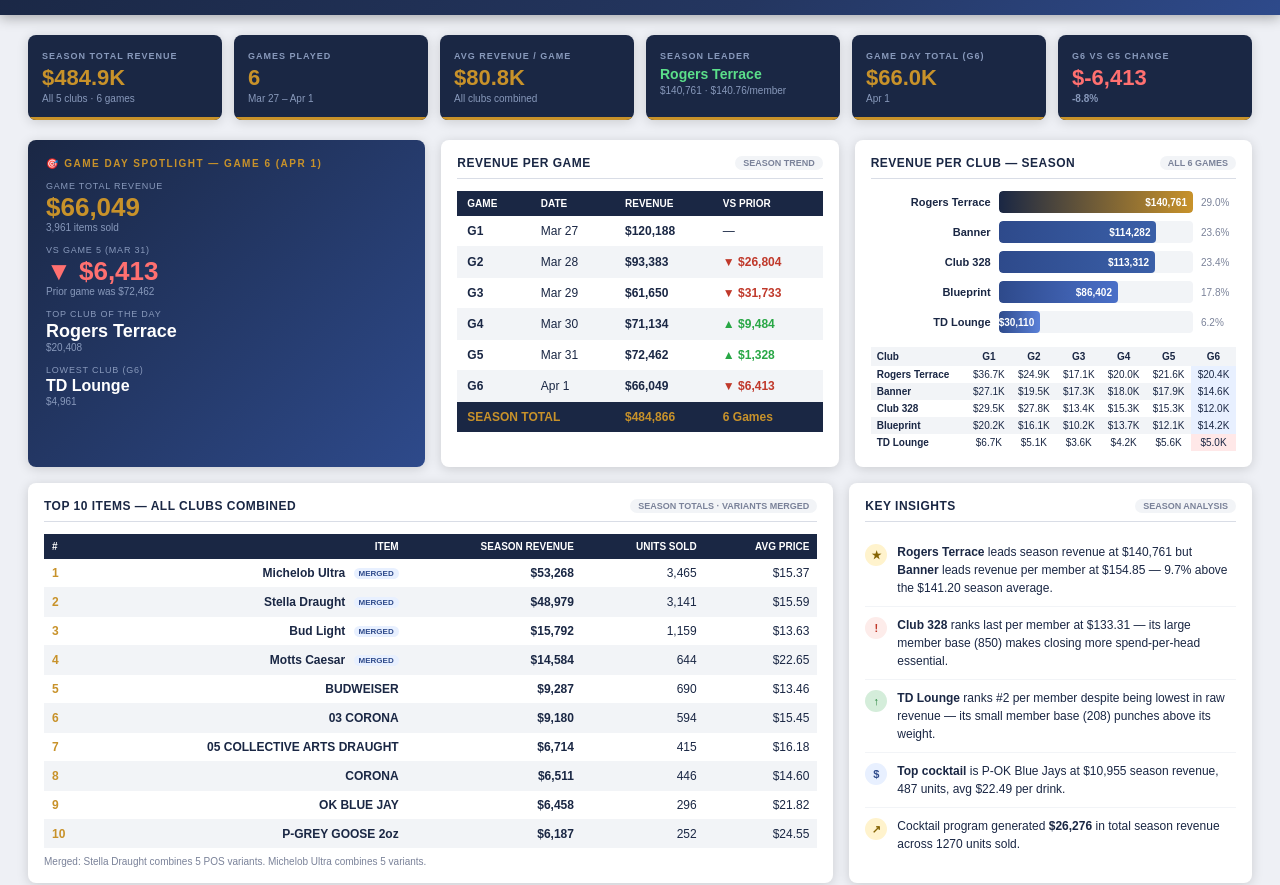
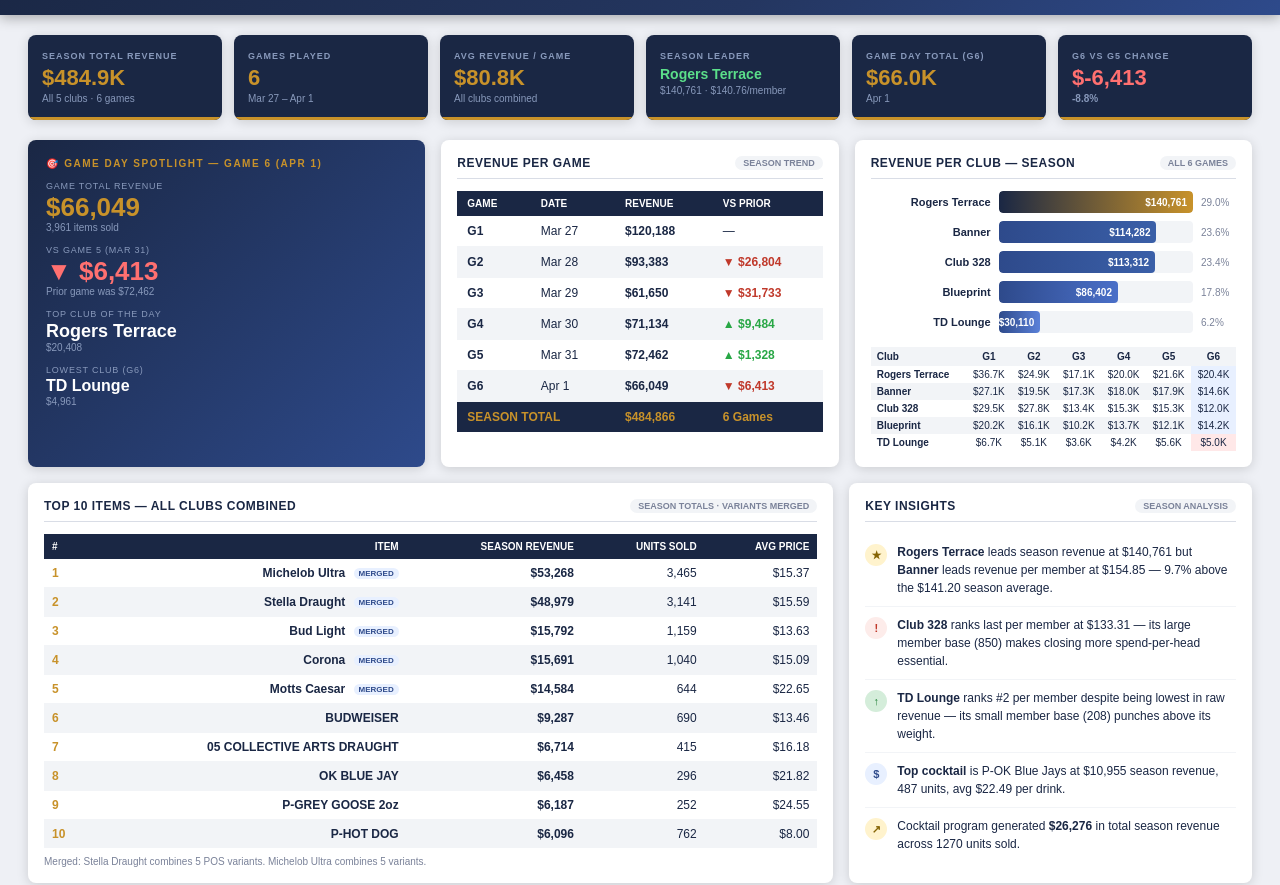
Before and after one commit to LegendsFB/rogers_centre_dashboard, a plain HTML site: page index.html in a window 1280 px wide. Shown: the part 67-952 px from the top of the page. Drawn offline with Linux system fonts and the light colour scheme.

Commit message:
Update index.html

```diff
--- a/index.html
+++ b/index.html
@@ -243,24 +243,24 @@
         </tr>
         <tr style="background:var(--gray-bg);">
           <td class="rank">4</td>
+          <td class="item-name">Corona <span class="merged-badge">MERGED</span></td>
+          <td class="revenue-col">$15,691</td>
+          <td>1,040</td>
+          <td>$15.09</td>
+        </tr>
+        <tr>
+          <td class="rank">5</td>
           <td class="item-name">Motts Caesar <span class="merged-badge">MERGED</span></td>
           <td class="revenue-col">$14,584</td>
           <td>644</td>
           <td>$22.65</td>
         </tr>
-        <tr>
-          <td class="rank">5</td>
+        <tr style="background:var(--gray-bg);">
+          <td class="rank">6</td>
           <td class="item-name">BUDWEISER</td>
           <td class="revenue-col">$9,287</td>
           <td>690</td>
           <td>$13.46</td>
-        </tr>
-        <tr style="background:var(--gray-bg);">
-          <td class="rank">6</td>
-          <td class="item-name">03 CORONA</td>
-          <td class="revenue-col">$9,180</td>
-          <td>594</td>
-          <td>$15.45</td>
         </tr>
         <tr>
           <td class="rank">7</td>
@@ -271,24 +271,24 @@
         </tr>
         <tr style="background:var(--gray-bg);">
           <td class="rank">8</td>
-          <td class="item-name">CORONA</td>
-          <td class="revenue-col">$6,511</td>
-          <td>446</td>
-          <td>$14.60</td>
-        </tr>
-        <tr>
-          <td class="rank">9</td>
           <td class="item-name">OK BLUE JAY</td>
           <td class="revenue-col">$6,458</td>
           <td>296</td>
           <td>$21.82</td>
         </tr>
-        <tr style="background:var(--gray-bg);">
-          <td class="rank">10</td>
+        <tr>
+          <td class="rank">9</td>
           <td class="item-name">P-GREY GOOSE 2oz</td>
           <td class="revenue-col">$6,187</td>
           <td>252</td>
           <td>$24.55</td>
+        </tr>
+        <tr style="background:var(--gray-bg);">
+          <td class="rank">10</td>
+          <td class="item-name">P-HOT DOG</td>
+          <td class="revenue-col">$6,096</td>
+          <td>762</td>
+          <td>$8.00</td>
         </tr></tbody></table>
       <div style="margin-top:8px;font-size:10px;color:var(--gray-text);">Merged: Stella Draught combines 5 POS variants. Michelob Ultra combines 5 variants.</div>
     </div>
```
